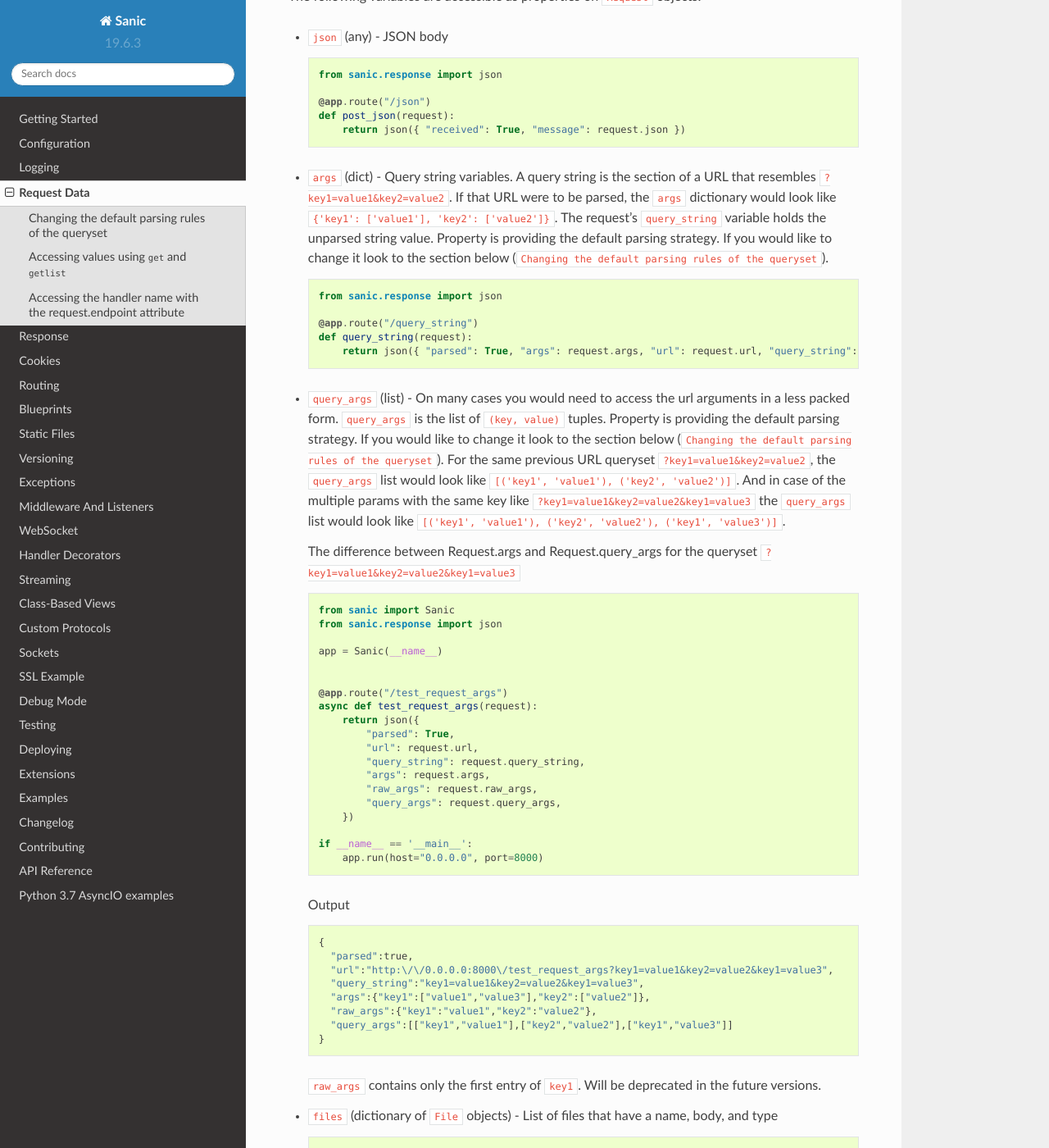
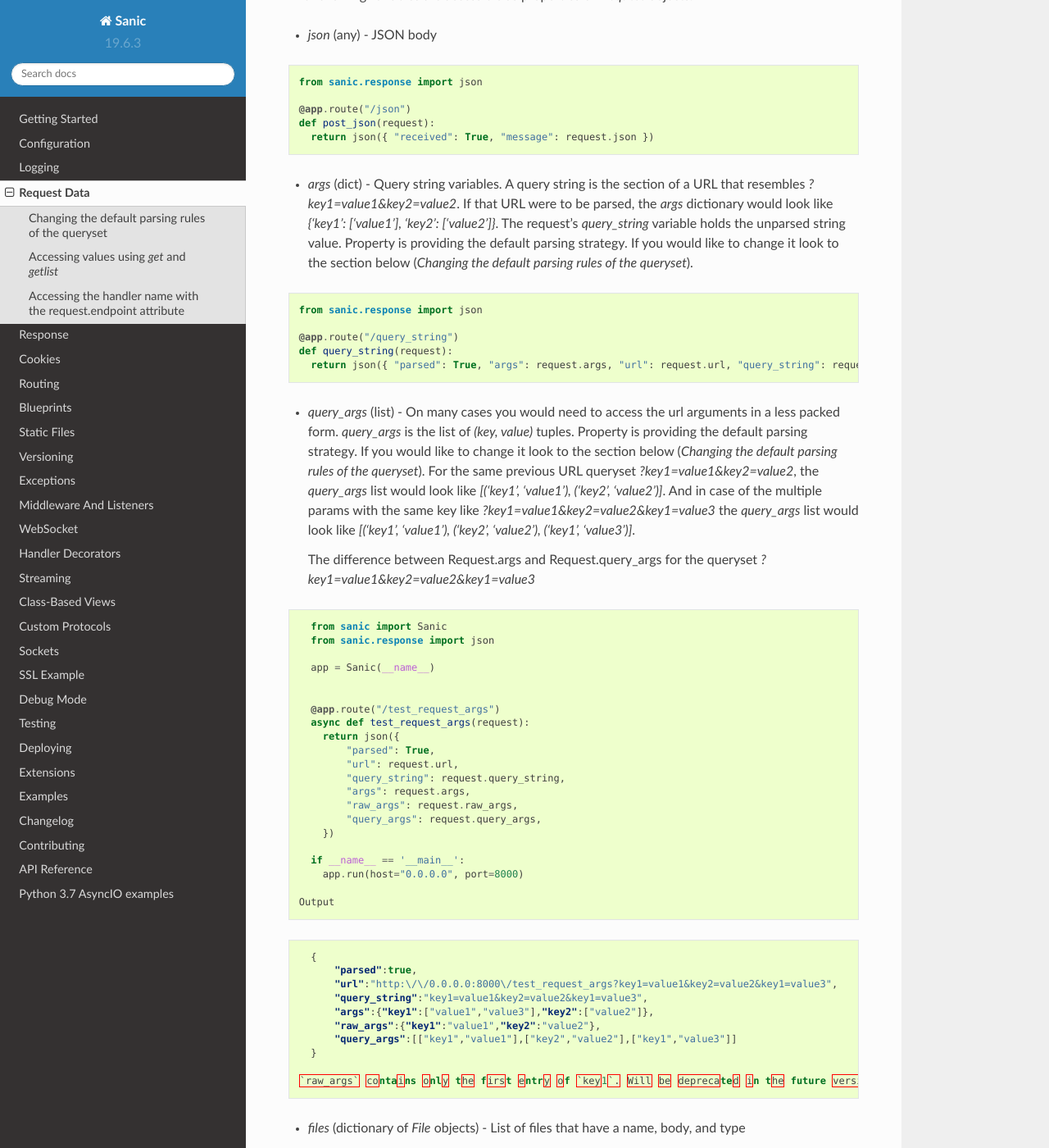
Before and after one commit to sanic-org/sanic, a Sphinx documentation site: the page built from docs/sanic/request_data.rst, in a window 1280 px wide and 1400 px high, scrolled down 225 px. Shown: the whole window at 82% size. Built offline with Sphinx 7.4.7 and the Read the Docs theme 2.0.0, drawn with Linux system fonts in a browser that asks for light colours; some of the changed text lies outside the part shown.

Commit message:
request_data

````diff
--- a/docs/sanic/request_data.md
+++ b/docs/sanic/request_data.rst
@@ -1,4 +1,5 @@
-# Request Data
+Request Data
+============
 
 When an endpoint receives a HTTP request, the route function is passed a
 `Request` object.
@@ -7,13 +8,14 @@
 
 - `json` (any) - JSON body
 
-  ```python
-  from sanic.response import json
+.. code-block:: python
 
-  @app.route("/json")
-  def post_json(request):
+    from sanic.response import json
+
+    @app.route("/json")
+    def post_json(request):
       return json({ "received": True, "message": request.json })
-  ```
+
 
 - `args` (dict) - Query string variables. A query string is the section of a
   URL that resembles `?key1=value1&key2=value2`. If that URL were to be parsed,
@@ -22,13 +24,13 @@
   Property is providing the default parsing strategy. If you would like to change it look to the section below
   (`Changing the default parsing rules of the queryset`).
 
-  ```python
-  from sanic.response import json
+.. code-block:: python
 
-  @app.route("/query_string")
-  def query_string(request):
+    from sanic.response import json
+
+    @app.route("/query_string")
+    def query_string(request):
       return json({ "parsed": True, "args": request.args, "url": request.url, "query_string": request.query_string })
-  ```
 
 - `query_args` (list) - On many cases you would need to access the url arguments in
   a less packed form. `query_args` is the list of `(key, value)` tuples.
@@ -42,15 +44,16 @@
   The difference between Request.args and Request.query_args
   for the queryset `?key1=value1&key2=value2&key1=value3`
 
-  ```python
-  from sanic import Sanic
-  from sanic.response import json
+.. code-block:: python
 
-  app = Sanic(__name__)
+    from sanic import Sanic
+    from sanic.response import json
+
+    app = Sanic(__name__)
 
 
-  @app.route("/test_request_args")
-  async def test_request_args(request):
+    @app.route("/test_request_args")
+    async def test_request_args(request):
       return json({
           "parsed": True,
           "url": request.url,
@@ -60,32 +63,32 @@
           "query_args": request.query_args,
       })
 
-  if __name__ == '__main__':
+    if __name__ == '__main__':
       app.run(host="0.0.0.0", port=8000)
-  ```
 
   Output
 
-  ```
-  {
-    "parsed":true,
-    "url":"http:\/\/0.0.0.0:8000\/test_request_args?key1=value1&key2=value2&key1=value3",
-    "query_string":"key1=value1&key2=value2&key1=value3",
-    "args":{"key1":["value1","value3"],"key2":["value2"]},
-    "raw_args":{"key1":"value1","key2":"value2"},
-    "query_args":[["key1","value1"],["key2","value2"],["key1","value3"]]
-  }
-  ```
+.. code-block:: JSON
+
+    {
+        "parsed":true,
+        "url":"http:\/\/0.0.0.0:8000\/test_request_args?key1=value1&key2=value2&key1=value3",
+        "query_string":"key1=value1&key2=value2&key1=value3",
+        "args":{"key1":["value1","value3"],"key2":["value2"]},
+        "raw_args":{"key1":"value1","key2":"value2"},
+        "query_args":[["key1","value1"],["key2","value2"],["key1","value3"]]
+    }
 
   `raw_args` contains only the first entry of `key1`. Will be deprecated in the future versions.
 
 - `files` (dictionary of `File` objects) - List of files that have a name, body, and type
 
-  ```python
-  from sanic.response import json
+.. code-block:: python
 
-  @app.route("/files")
-  def post_json(request):
+    from sanic.response import json
+
+    @app.route("/files")
+    def post_json(request):
       test_file = request.files.get('test')
 
       file_parameters = {
@@ -95,28 +98,28 @@
       }
 
       return json({ "received": True, "file_names": request.files.keys(), "test_file_parameters": file_parameters })
-  ```
 
 - `form` (dict) - Posted form variables.
 
-  ```python
-  from sanic.response import json
+.. code-block:: python
 
-  @app.route("/form")
-  def post_json(request):
+    from sanic.response import json
+
+    @app.route("/form")
+    def post_json(request):
       return json({ "received": True, "form_data": request.form, "test": request.form.get('test') })
-  ```
 
 - `body` (bytes) - Posted raw body. This property allows retrieval of the
   request's raw data, regardless of content type.
 
-  ```python
+.. code-block:: python
+
   from sanic.response import text
 
   @app.route("/users", methods=["POST",])
   def create_user(request):
       return text("You are trying to create a user with the following POST: %s" % request.body)
-  ```
+
 
 - `headers` (dict) - A case-insensitive dictionary that contains the request headers.
 
@@ -130,7 +133,8 @@
 
 - `app` - a reference to the Sanic application object that is handling this request. This is useful when inside blueprints or other handlers in modules that do not have access to the global `app` object.
 
-  ```python
+.. code-block:: python
+
   from sanic.response import json
   from sanic import Blueprint
 
@@ -143,7 +147,6 @@
       else:
           return json({'status': 'production'})
 
-  ```
 - `url`: The full URL of the request, ie: `http://localhost:8000/posts/1/?foo=bar`
 - `scheme`: The URL scheme associated with the request: 'http|https|ws|wss' or arbitrary value given by the headers.
 - `host`: The host associated with the request(which in the `Host` header): `localhost:8080`
@@ -157,7 +160,8 @@
 - `url_for`: Just like `sanic.Sanic.url_for`, but automatically determine `scheme` and `netloc` base on the request. Since this method is aiming to generate correct schema & netloc, `_external` is implied.
 
 
-## Changing the default parsing rules of the queryset
+Changing the default parsing rules of the queryset
+--------------------------------------------------
 
 The default parameters that are using internally in `args` and `query_args` properties to parse queryset:
 
@@ -177,32 +181,33 @@
 
 For the queryset `/?test1=value1&test2=&test3=value3`:
 
-```python
-from sanic.response import json
+.. code-block:: python
 
-@app.route("/query_string")
-def query_string(request):
-    args_with_blank_values = request.get_args(keep_blank_values=True)
-    return json({
-        "parsed": True,
-        "url": request.url,
-        "args_with_blank_values": args_with_blank_values,
-        "query_string": request.query_string
-    })
-```
+    from sanic.response import json
+
+    @app.route("/query_string")
+    def query_string(request):
+        args_with_blank_values = request.get_args(keep_blank_values=True)
+        return json({
+            "parsed": True,
+            "url": request.url,
+            "args_with_blank_values": args_with_blank_values,
+            "query_string": request.query_string
+        })
 
 The output will be:
 
-```
-{
-    "parsed": true,
-    "url": "http:\/\/0.0.0.0:8000\/query_string?test1=value1&test2=&test3=value3",
-    "args_with_blank_values": {"test1": ["value1"], "test2": "", "test3": ["value3"]},
-    "query_string": "test1=value1&test2=&test3=value3"
-}
-```
+.. code-block:: JSON
 
-## Accessing values using `get` and `getlist`
+    {
+        "parsed": true,
+        "url": "http:\/\/0.0.0.0:8000\/query_string?test1=value1&test2=&test3=value3",
+        "args_with_blank_values": {"test1": ["value1"], "test2": "", "test3": ["value3"]},
+        "query_string": "test1=value1&test2=&test3=value3"
+    }
+
+Accessing values using `get` and `getlist`
+------------------------------------------
 
 The request properties which return a dictionary actually return a subclass of
 `dict` called `RequestParameters`. The key difference when using this object is
@@ -212,50 +217,51 @@
   the given key is a list, *only the first item is returned*.
 - `getlist(key, default=None)` operates as normal, *returning the entire list*.
 
-```python
-from sanic.request import RequestParameters
+.. code-block:: python
 
-args = RequestParameters()
-args['titles'] = ['Post 1', 'Post 2']
+    from sanic.request import RequestParameters
 
-args.get('titles') # => 'Post 1'
+    args = RequestParameters()
+    args['titles'] = ['Post 1', 'Post 2']
 
-args.getlist('titles') # => ['Post 1', 'Post 2']
-```
+    args.get('titles') # => 'Post 1'
 
-## Accessing the handler name with the request.endpoint attribute
+    args.getlist('titles') # => ['Post 1', 'Post 2']
+
+Accessing the handler name with the request.endpoint attribute
+--------------------------------------------------------------
 
 The `request.endpoint` attribute holds the handler's name. For instance, the below
 route will return "hello".
 
-```python
-from sanic.response import text
-from sanic import Sanic
+.. code-block:: python
 
-app = Sanic()
+    from sanic.response import text
+    from sanic import Sanic
 
-@app.get("/")
-def hello(request):
-    return text(request.endpoint)
-```
+    app = Sanic()
+
+    @app.get("/")
+    def hello(request):
+        return text(request.endpoint)
 
 Or, with a blueprint it will be include both, separated by a period. For example,
  the below route would return foo.bar:
 
-```python
-from sanic import Sanic
-from sanic import Blueprint
-from sanic.response import text
+.. code-block:: python
+
+    from sanic import Sanic
+    from sanic import Blueprint
+    from sanic.response import text
 
 
-app = Sanic(__name__)
-blueprint = Blueprint('foo')
+    app = Sanic(__name__)
+    blueprint = Blueprint('foo')
 
-@blueprint.get('/')
-async def bar(request):
-    return text(request.endpoint)
+    @blueprint.get('/')
+    async def bar(request):
+        return text(request.endpoint)
 
-app.blueprint(blueprint)
+    app.blueprint(blueprint)
 
-app.run(host="0.0.0.0", port=8000, debug=True)
-```
+    app.run(host="0.0.0.0", port=8000, debug=True)
````
